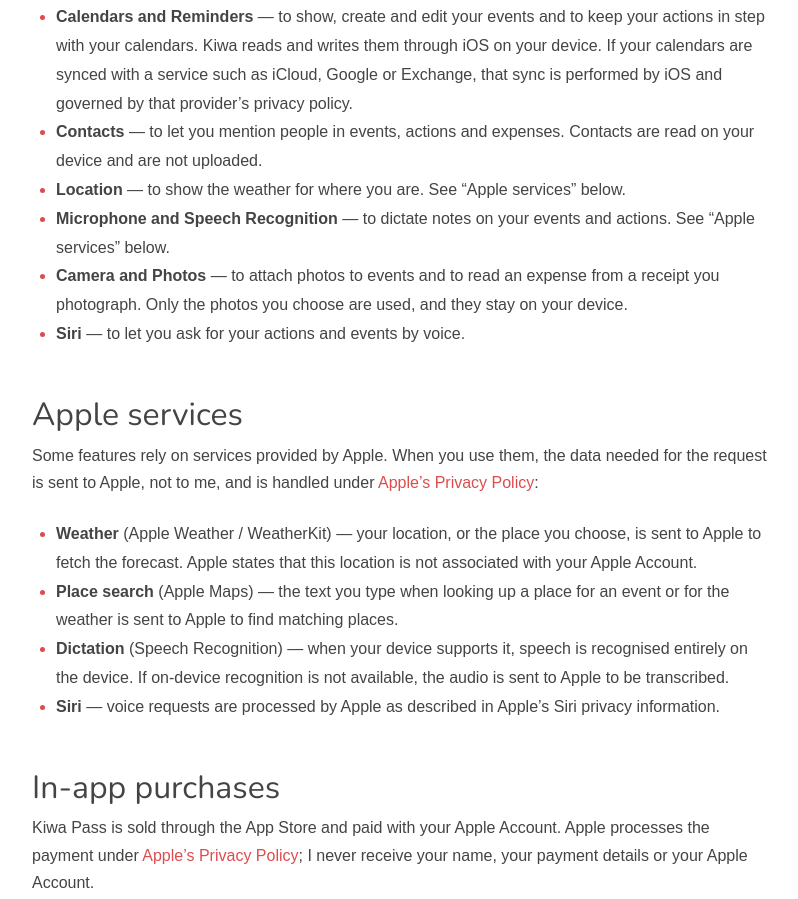
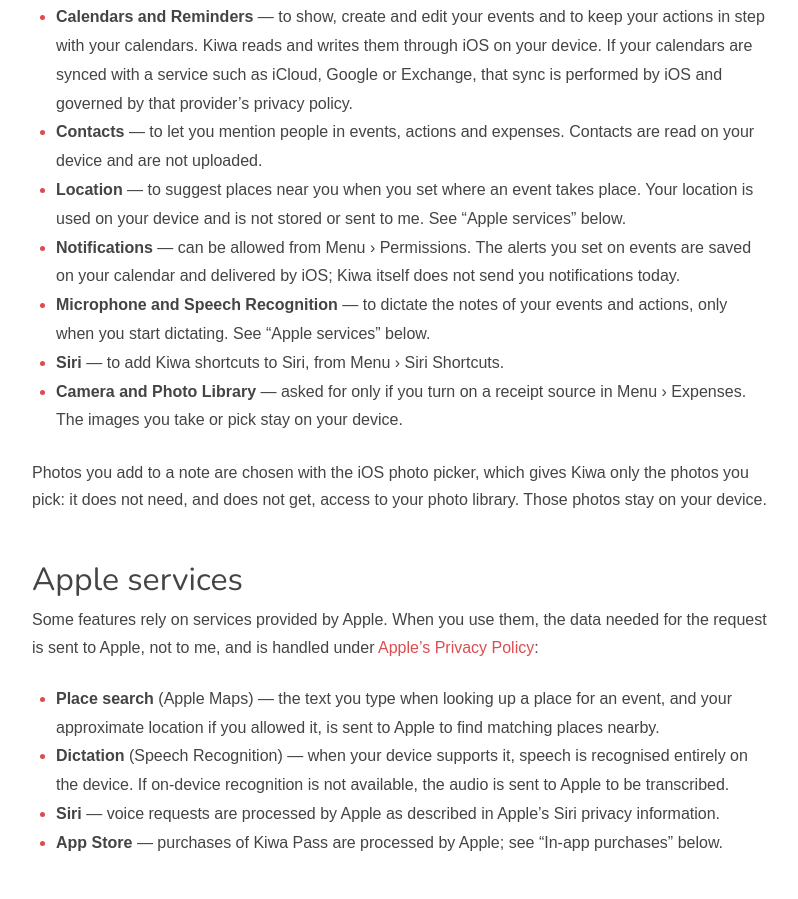
Before and after one commit to marcellodepalo/kiwa, a plain HTML site: page privacy.html in a window 1280 px wide. Shown: the part 1455-2354 px from the top of the page, without its empty margins (240-1038 px from the left). Drawn offline with nearby package versions, Linux system fonts and the light colour scheme.

Commit message:
fix: describe the permissions Kiwa really asks for in the privacy policy
Weather is off in this release, so location now serves the place search for events; the photos in notes come through the system picker; camera and photo library are asked only by the receipt sources in Menu > Expenses; notifications are delivered by iOS from the calendars; the app runs on iPad too.

```diff
--- a/privacy.html
+++ b/privacy.html
@@ -42,7 +42,7 @@
           <p class="subtitle">Last updated: November 19, 2026</p>
         </header>
 
-        <p>This policy explains how the Kiwa app for iPhone and iPhone Duo (“Kiwa”, “the app”) and this website handle your personal data. It is written to meet the EU General Data Protection Regulation (GDPR), the Italian Personal Data Protection Code (Legislative Decree 196/2003 as amended), the California Consumer Privacy Act as amended by the CPRA, and Apple’s App Store requirements.</p>
+        <p>This policy explains how the Kiwa app for iPhone, iPad and iPhone Duo (“Kiwa”, “the app”) and this website handle your personal data. It is written to meet the EU General Data Protection Regulation (GDPR), the Italian Personal Data Protection Code (Legislative Decree 196/2003 as amended), the California Consumer Privacy Act as amended by the CPRA, and Apple’s App Store requirements.</p>
 
         <h2>In short</h2>
         <ul>
@@ -65,19 +65,21 @@
         <ul>
           <li><strong>Calendars and Reminders</strong> — to show, create and edit your events and to keep your actions in step with your calendars. Kiwa reads and writes them through iOS on your device. If your calendars are synced with a service such as iCloud, Google or Exchange, that sync is performed by iOS and governed by that provider’s privacy policy.</li>
           <li><strong>Contacts</strong> — to let you mention people in events, actions and expenses. Contacts are read on your device and are not uploaded.</li>
-          <li><strong>Location</strong> — to show the weather for where you are. See “Apple services” below.</li>
-          <li><strong>Microphone and Speech Recognition</strong> — to dictate notes on your events and actions. See “Apple services” below.</li>
-          <li><strong>Camera and Photos</strong> — to attach photos to events and to read an expense from a receipt you photograph. Only the photos you choose are used, and they stay on your device.</li>
-          <li><strong>Siri</strong> — to let you ask for your actions and events by voice.</li>
+          <li><strong>Location</strong> — to suggest places near you when you set where an event takes place. Your location is used on your device and is not stored or sent to me. See “Apple services” below.</li>
+          <li><strong>Notifications</strong> — can be allowed from Menu › Permissions. The alerts you set on events are saved on your calendar and delivered by iOS; Kiwa itself does not send you notifications today.</li>
+          <li><strong>Microphone and Speech Recognition</strong> — to dictate the notes of your events and actions, only when you start dictating. See “Apple services” below.</li>
+          <li><strong>Siri</strong> — to add Kiwa shortcuts to Siri, from Menu › Siri Shortcuts.</li>
+          <li><strong>Camera and Photo Library</strong> — asked for only if you turn on a receipt source in Menu › Expenses. The images you take or pick stay on your device.</li>
         </ul>
+        <p>Photos you add to a note are chosen with the iOS photo picker, which gives Kiwa only the photos you pick: it does not need, and does not get, access to your photo library. Those photos stay on your device.</p>
 
         <h2>Apple services</h2>
         <p>Some features rely on services provided by Apple. When you use them, the data needed for the request is sent to Apple, not to me, and is handled under <a href="https://www.apple.com/legal/privacy/">Apple’s Privacy Policy</a>:</p>
         <ul>
-          <li><strong>Weather</strong> (Apple Weather / WeatherKit) — your location, or the place you choose, is sent to Apple to fetch the forecast. Apple states that this location is not associated with your Apple Account.</li>
-          <li><strong>Place search</strong> (Apple Maps) — the text you type when looking up a place for an event or for the weather is sent to Apple to find matching places.</li>
+          <li><strong>Place search</strong> (Apple Maps) — the text you type when looking up a place for an event, and your approximate location if you allowed it, is sent to Apple to find matching places nearby.</li>
           <li><strong>Dictation</strong> (Speech Recognition) — when your device supports it, speech is recognised entirely on the device. If on-device recognition is not available, the audio is sent to Apple to be transcribed.</li>
           <li><strong>Siri</strong> — voice requests are processed by Apple as described in Apple’s Siri privacy information.</li>
+          <li><strong>App Store</strong> — purchases of Kiwa Pass are processed by Apple; see “In-app purchases” below.</li>
         </ul>
 
         <h2>In-app purchases</h2>
@@ -104,7 +106,7 @@
         <p>Your data is protected by the security of iOS, including the encryption of your device when it is locked with a passcode. Keeping your device and your backups secure keeps your Kiwa data secure.</p>
 
         <h2>Changes to this policy</h2>
-        <p>If Kiwa changes the way it handles data — for example if a paid version or a sync feature is introduced — this page will be updated before the change takes effect, and the date at the top will change. Significant changes will also be announced in the app’s release notes.</p>
+        <p>If Kiwa changes the way it handles data — for example if a sync feature or a new permission is introduced — this page will be updated before the change takes effect, and the date at the top will change. Significant changes will also be announced in the app’s release notes.</p>
 
         <h2>Contact</h2>
         <p>For any question about this policy or your data, write to <a href="mailto:marcellodepalo@gmail.com">marcellodepalo@gmail.com</a>.</p>
```
